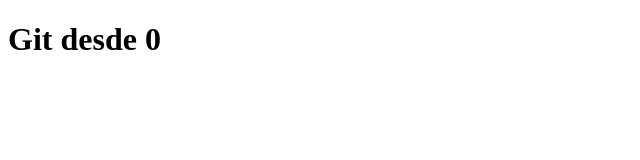
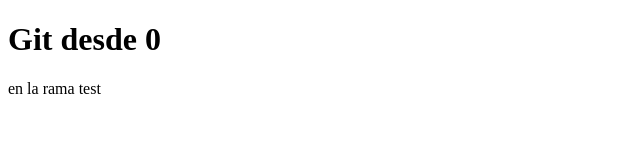
Before and after one commit to Fioxin/practicando-git, a plain HTML site: page index.html in a window 1280 px wide. Shown: the whole page, without its empty margins (0-640 px from the left). Drawn offline with Linux system fonts and the light colour scheme.

Commit message:
Cambio desde la rama test

```diff
--- a/index.html
+++ b/index.html
@@ -8,5 +8,8 @@
 </head>
 <body>
     <h1>Git desde 0</h1>
+    <section>
+        <p>en la rama test</p>
+    </section>
 </body>
 </html>
```
Also changed, not shown: 1 other file.
